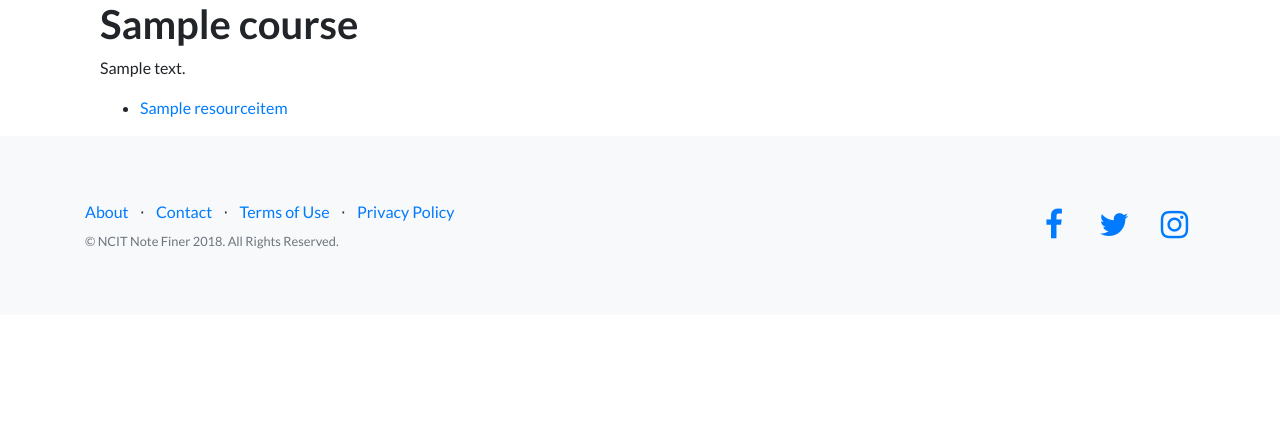
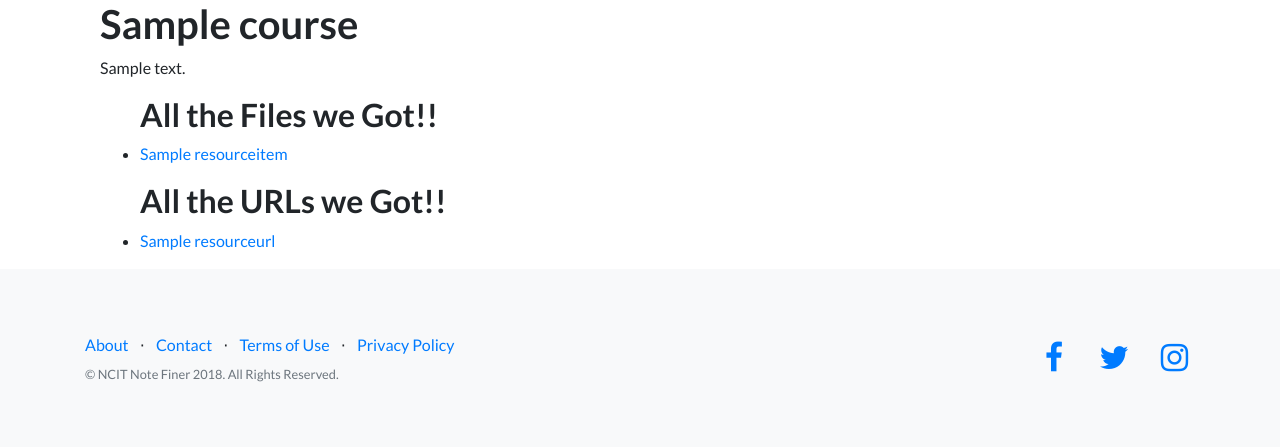
Before and after one commit to poshan0126/NCIT-Note-Finder, a Django app: page /course_detail/000/ in a window 1280 px wide. Shown: the part 59-506 px from the top of the page. Run offline with Django 3.2, Linux system fonts and the light colour scheme; tables that the repository leaves empty hold one stand-in row (values such as "Sample post"); some libraries are stand-ins or nearby versions.

Commit message:
Fixes course detail not showing urlsCourse Details now shows the urls too

```diff
--- a/notefinder/resources/views.py
+++ b/notefinder/resources/views.py
@@ -136,10 +136,12 @@ def add_resource_url(request):
 def course_detail(request, course_code):
     course = get_object_or_404(Course, code=course_code)
     resources = ResourceItem.objects.all().filter(course__code=course_code)
+    url_resources = ResourceURL.objects.all().filter(course__code=course_code)
     template_name = "resources/course_detail.html"
     context = {
         "course":course,
-        "resources":resources
+        "resources":resources,
+        "url_resources":url_resources,
     }
     return render(request, template_name, context)
 
--- a/notefinder/templates/resources/course_detail.html
+++ b/notefinder/templates/resources/course_detail.html
@@ -14,6 +14,7 @@
             <h1>{{course.name}}</h1>
             <p>{{course.description}}</p>
             <ul>
+                <h2>All the Files we Got!!</h2>
                 {% for resource in resources  %}
                     <li><a href="{% url 'ResourceItemDetail' slug=resource.slug pk=resource.pk %}">{{resource.title|truncatechars:36}}</a></li>
 
@@ -21,6 +22,13 @@
 
             </ul>
 
+            <ul>
+                <h2>All the URLs we Got!!</h2>
+                {% for url_resource in url_resources  %}
+                    <li><a href="{% url 'ResourceURLDetail' pk=url_resource.pk %}">{{url_resource.title}}</a></li>
+                {% endfor %}
+            </ul>
+
             </div>
         </div>
 
```
